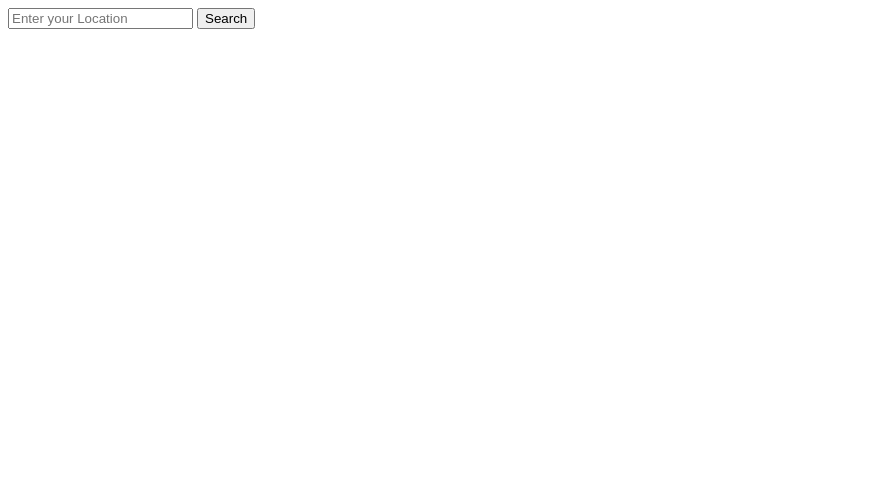
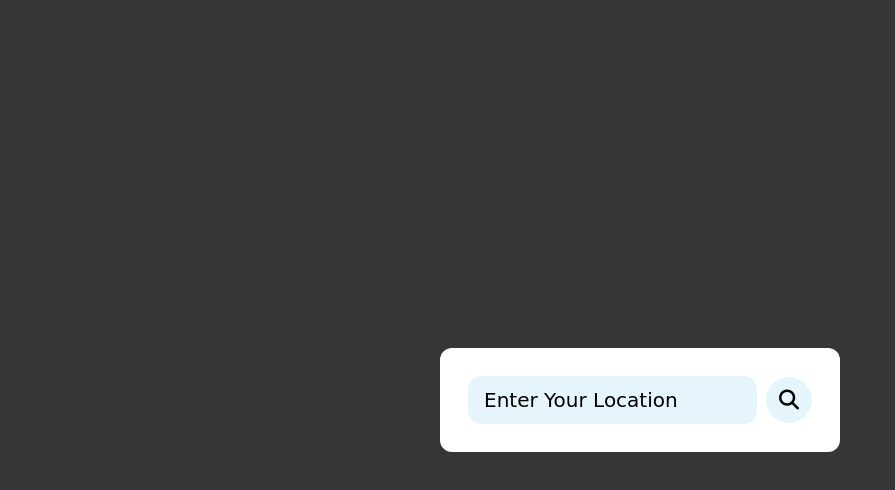
Before and after one commit to raveeshsamkaria/WeatherApp, a plain HTML site: page index.html in a window 1280 px wide. Shown: the whole page, without its empty margins (0-895 px from the left). Drawn offline with Linux system fonts and the light colour scheme.

Commit message:
Added: CSS File

```diff
--- a/index.html
+++ b/index.html
@@ -4,11 +4,17 @@
     <meta charset="UTF-8">
     <meta name="viewport" content="width=device-width, initial-scale=1.0">
     <title>Weather App</title>
+    <link rel="stylesheet" href="style.css">
 </head>
 <body>
-        <div>
-            <input type="text" placeholder="Enter your Location">
-            <button>Search</button>
+    <div class="container">
+        <div class="header">
+            <div class="search-box">
+                <input type="text" placeholder="Enter your Location" class="input-box">
+                <button class="fa-solid fa-magnifying-glass"></button>
+            </div>
         </div>
+    </div>
+    <script src="https://kit.fontawesome.com/595a890311.js" crossorigin="anonymous"></script>
 </body>
 </html>
--- /dev/null
+++ b/style.css
@@ -0,0 +1,60 @@
+*{
+    margin: 0;
+    padding: 0;
+    box-sizing: border-box;
+    border: none;
+    outline: none;
+    font-family: cursive;
+}
+
+body{
+    min-height: 100vh;
+    display: flex;
+    justify-content: center;
+    align-items: center;
+    background-color: #363638;
+}
+
+.container{
+    width: 400px;
+    height: min-content;
+    background-color: #fff;
+    border-radius: 12px;
+    padding: 28px;
+}
+
+.search-box{
+    width: 100%;
+    height: min-content;
+    display: flex;
+    justify-content: space-between;
+    align-items: center;
+}
+
+.search-box input{
+    width: 84%;
+    font-size: 20px;
+    text-transform: capitalize;
+    color: #000;
+    background-color: #e6f5fb;
+    padding: 12px 16px;
+    border-radius: 14px;
+}
+
+.search-box input::placeholder{
+    color: #000;
+}
+
+.search-box button{
+    width: 46px;
+    height: 46px;
+    background-color: #e6f5fb;
+    border-radius: 50%;
+    cursor: pointer;
+    font-size: 20px;
+}
+
+.search-box button:hover{
+    color: #fff;
+    background-color: #ababab;
+}
```
